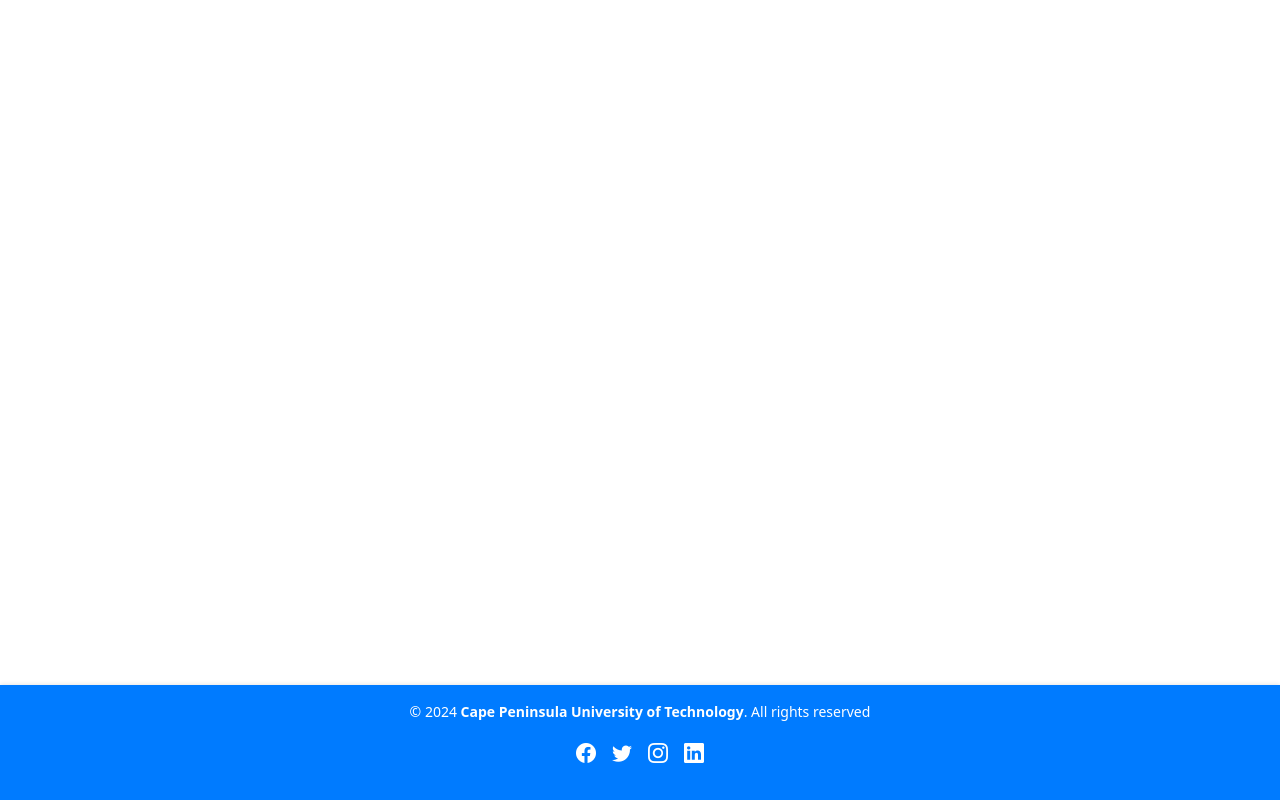
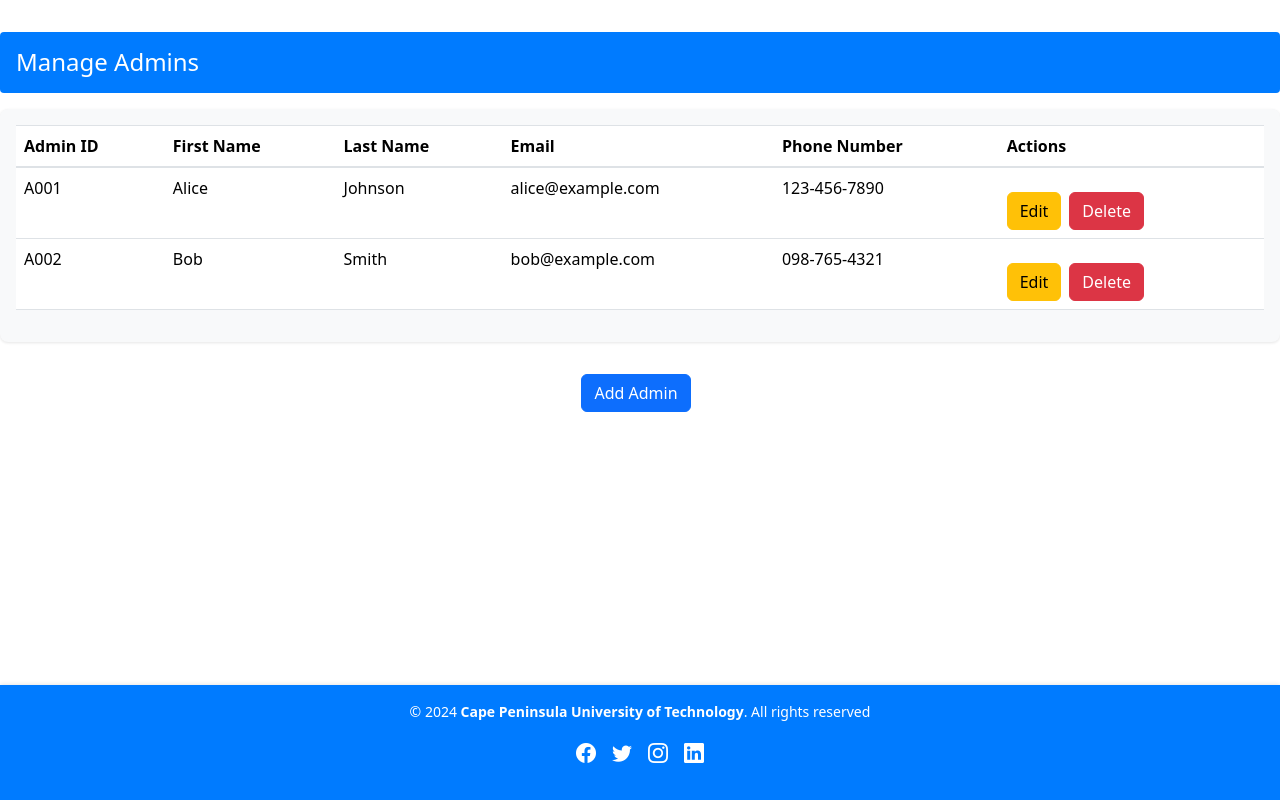
Before and after one commit to Aaniquah222641495/tutor-buddy-client, a React (Vite) app in the folder TutorMs/: page /adminDashboard/manageAdmins in a window 1280 px wide. Built offline with nearby package versions, Linux system fonts and the light colour scheme.

Commit message:
updated manage admin  page and form

```diff
--- a/TutorMs/src/App.jsx
+++ b/TutorMs/src/App.jsx
@@ -7,6 +7,7 @@ import Footer from './Components/Common/Footer/Footer';
 import ManageTutors from './Components/Views/Admin/ManageTutors/ManageTutors';
 import ManageStudents from './Components/Views/Admin/ManageStudents/ManageStudents';
 import ManageVenues from './Components/Views/Admin/ManageVenues/ManageVenues';
+import ManageAdmins from './Components/Views/Admin/ManageAdmins/ManageAdmins';
 
 
 
@@ -20,9 +21,12 @@ const App = () => {
 
           <Route path='/' element={<Login/>}/>
           <Route path='/adminDashboard' element={<AdminDashboard/>}/>
+          <Route path='/adminDashboard/manageAdmins' element={<ManageAdmins/>}/>
           <Route path='/adminDashboard/manageTutors' element={<ManageTutors/>}/>
           <Route path='/adminDashboard/manageStudents' element={<ManageStudents/>}/>
           <Route path='/adminDashboard/manageVenues' element={<ManageVenues/>}/>
+
+
         </Routes>
         <Footer/>
       </div>
--- a/TutorMs/src/Components/Forms/Admin/AddAdminForm.jsx
+++ b/TutorMs/src/Components/Forms/Admin/AddAdminForm.jsx
@@ -1,73 +1,90 @@
 import React, { useState } from 'react';
 
-const AddAdminForm = ({ closeModal }) => {
-    const [firstName, setFirstName] = useState('');
-    const [lastName, setLastName] = useState('');
-    const [phoneNumber, setPhoneNumber] = useState('');
-    const [email, setEmail] = useState('');
-    const [password, setPassword] = useState('');
+
+const AddAdminForm = ({ closeModal, handleAddAdmin, selectedAdmin }) => {
+    const [admin, setAdmin] = useState(selectedAdmin || { firstName: '', lastName: '', email: '', phoneNumber: '', password: '' });
+
+    const handleChange = (e) => {
+        const { name, value } = e.target;
+        setAdmin((prevAdmin) => ({ ...prevAdmin, [name]: value }));
+    };
 
     const handleSubmit = (e) => {
         e.preventDefault();
-
-        console.log({ firstName, lastName, phoneNumber, email, password });
+        if (selectedAdmin) {
+            handleEditAdmin(admin);
+        } else {
+            handleAddAdmin(admin);
+        }
         closeModal();
     };
 
     return (
-        <form onSubmit={handleSubmit}>
-            <h2>Add New Admin</h2>
-            <div className='form-group'>
-                <label>First Name</label>
+        <form onSubmit={handleSubmit} className="form">
+            <h2 className="sub-header">{selectedAdmin ? 'Edit Admin' : 'Add Admin'}</h2>
+            <div className="form-group">
+                <label htmlFor="firstName">First Name</label>
                 <input
-                    type='text'
-                    value={firstName}
-                    onChange={(e) => setFirstName(e.target.value)}
+                    type="text"
+                    id="firstName"
+                    name="firstName"
+                    value={admin.firstName}
+                    onChange={handleChange}
                     required
                 />
             </div>
 
-            <div className='form-group'>
-                <label>Last Name</label>
+            <div className="form-group">
+                <label htmlFor="lastName">Last Name</label>
                 <input
-                    type='text'
-                    value={lastName}
-                    onChange={(e) => setLastName(e.target.value)}
+                    type="text"
+                    id="lastName"
+                    name="lastName"
+                    value={admin.lastName}
+                    onChange={handleChange}
                     required
                 />
             </div>
 
-            <div className='form-group'>
-                <label>Phone Number</label>
+            <div className="form-group">
+                <label htmlFor="email">Email</label>
                 <input
-                    type='tel'
-                    value={phoneNumber}
-                    onChange={(e) => setPhoneNumber(e.target.value)}
+                    type="email"
+                    id="email"
+                    name="email"
+                    value={admin.email}
+                    onChange={handleChange}
                     required
                 />
             </div>
 
-            <div className='form-group'>
-                <label>Email</label>
+            <div className="form-group">
+                <label htmlFor="phoneNumber">Phone Number</label>
                 <input
-                    type='email'
-                    value={email}
-                    onChange={(e) => setEmail(e.target.value)}
+                    type="tel"
+                    id="phoneNumber"
+                    name="phoneNumber"
+                    value={admin.phoneNumber}
+                    onChange={handleChange}
                     required
                 />
             </div>
 
-            <div className='form-group'>
-                <label>Password</label>
+            <div className="form-group">
+                <label htmlFor="password">Password</label>
                 <input
-                    type='password'
-                    value={password}
-                    onChange={(e) => setPassword(e.target.value)}
+                    type="password"
+                    id="password"
+                    name="password"
+                    value={admin.password}
+                    onChange={handleChange}
                     required
                 />
             </div>
 
-            <button type="submit">Add Admin</button>
+            <button type="submit" className="btn btn-primary">
+                {selectedAdmin ? 'Update Admin' : 'Add Admin'}
+            </button>
         </form>
     );
 };
--- a/TutorMs/src/Components/Views/Admin/AdminDashboard.jsx
+++ b/TutorMs/src/Components/Views/Admin/AdminDashboard.jsx
@@ -1,7 +1,6 @@
 import React from 'react';
 import { Link, Outlet, useNavigate } from 'react-router-dom';
 import './AdminDashboard.css'; // Import the new CSS file
-
 
 const AdminDashboard = () => {
     const navigate = useNavigate();
@@ -25,6 +24,12 @@ const AdminDashboard = () => {
                         <Link to="/adminDashboard" className='nav-link text-white px-0 align-middle'>
                             <i className="fs-4 bi bi-speedometer2"></i>
                             <span className='ms-2 d-none d-sm-inline'>Dashboard</span>
+                        </Link>
+                    </li>
+                    <li className="w-100">
+                        <Link to="/adminDashboard/manageAdmins" className="nav-link px-0 align-middle text-white">
+                            <i className='fs-4 bi bi-shield-lock'></i>
+                            <span className='ms-2 d-none d-sm-inline'>Manage Admins</span>
                         </Link>
                     </li>
                     <li className="w-100">
@@ -54,10 +59,45 @@ const AdminDashboard = () => {
                 </ul>
             </div>
 
-
             <div className="main-content">
                 <div className='main-header'>
                     <h4>Admin Dashboard</h4>
+                </div>
+
+                <div className='management-section'>
+                    <h4 className='sub-header'>Manage Admins</h4>
+                    <div className='table-container'>
+                        <table className='table'>
+                            <thead>
+                                <tr>
+                                    <th>Admin ID</th>
+                                    <th>First Name</th>
+                                    <th>Last Name</th>
+                                    <th>Email</th>
+                                    <th>Phone Number</th>
+                                    <th>Actions</th>
+                                </tr>
+                            </thead>
+                            <tbody>
+                                <tr>
+                                    <td>1</td>
+                                    <td>Admin1</td>
+                                    <td>Last1</td>
+                                    <td>admin1@example.com</td>
+                                    <td>1234567890</td>
+                                    <td><button className='btn btn-primary'>Delete</button></td>
+                                </tr>
+                                <tr>
+                                    <td>2</td>
+                                    <td>Admin2</td>
+                                    <td>Last2</td>
+                                    <td>admin2@example.com</td>
+                                    <td>0987654321</td>
+                                    <td><button className='btn btn-primary'>Delete</button></td>
+                                </tr>
+                            </tbody>
+                        </table>
+                    </div>
                 </div>
 
                 <div className='management-section'>
@@ -73,13 +113,12 @@ const AdminDashboard = () => {
                                     <th>Email</th>
                                     <th>Subject</th>
                                     <th>Actions</th>
-
                                 </tr>
                             </thead>
                             <tbody>
                                 <tr>
                                     <td>1</td>
-                                    <td>John </td>
+                                    <td>John</td>
                                     <td>Doe</td>
                                     <td>1234567891</td>
                                     <td>john.doe@example.com</td>
@@ -88,7 +127,7 @@ const AdminDashboard = () => {
                                 </tr>
                                 <tr>
                                     <td>2</td>
-                                    <td>Jane </td>
+                                    <td>Jane</td>
                                     <td>Doe</td>
                                     <td>11234567899</td>
                                     <td>jane.smith@example.com</td>
@@ -101,7 +140,7 @@ const AdminDashboard = () => {
                 </div>
 
                 <div className='management-section'>
-                    <h4 className='subheader'>Manage Students</h4>
+                    <h4 className='sub-header'>Manage Students</h4>
                     <div className='table-container'>
                         <table className='table'>
                             <thead>
@@ -121,7 +160,6 @@ const AdminDashboard = () => {
                                     <td>Johnson</td>
                                     <td>emily.johnson@example.com</td>
                                     <td><button className='btn btn-primary'>Delete</button></td>
-
                                 </tr>
                                 <tr>
                                     <td>2</td>
@@ -129,7 +167,6 @@ const AdminDashboard = () => {
                                     <td>Brown</td>
                                     <td>michael.brown@example.com</td>
                                     <td><button className='btn btn-primary'>Delete</button></td>
-
                                 </tr>
                             </tbody>
                         </table>
@@ -142,7 +179,7 @@ const AdminDashboard = () => {
                         <table className='table'>
                             <thead>
                                 <tr>
-                                    <th>VenueID</th>
+                                    <th>Venue ID</th>
                                     <th>Room</th>
                                     <th>Building</th>
                                     <th>Actions</th>
@@ -155,14 +192,12 @@ const AdminDashboard = () => {
                                     <td>2.22</td>
                                     <td>Library</td>
                                     <td><button className='btn btn-primary'>Delete</button></td>
-
                                 </tr>
                                 <tr>
                                     <td>2</td>
                                     <td>Lab 1.1</td>
-                                    <td> Engineering Building </td>
+                                    <td>Engineering Building</td>
                                     <td><button className='btn btn-primary'>Delete</button></td>
-
                                 </tr>
                             </tbody>
                         </table>
--- a/TutorMs/src/Components/Views/Admin/ManageAdmins/ManageAdmins.jsx
+++ b/TutorMs/src/Components/Views/Admin/ManageAdmins/ManageAdmins.jsx
@@ -0,0 +1,87 @@
+import React, { useState } from 'react';
+import Modal from '../../../Common/Modals/Modal';
+import AddAdminForm from '../../../Forms/Admin/AddAdminForm';
+import '../manage.css';
+
+const ManageAdmins = () => {
+    const [admins, setAdmins] = useState([
+        { adminId: 'A001', firstName: 'Alice', lastName: 'Johnson', email: 'alice@example.com', phoneNumber: '123-456-7890' },
+        { adminId: 'A002', firstName: 'Bob', lastName: 'Smith', email: 'bob@example.com', phoneNumber: '098-765-4321' }
+    ]);
+    const [showModal, setShowModal] = useState(false);
+    const [selectedAdmin, setSelectedAdmin] = useState(null);
+
+    const openModal = (admin = null) => {
+        setSelectedAdmin(admin); // Set the selected admin for editing or null for adding
+        setShowModal(true);
+    };
+
+    const closeModal = () => setShowModal(false);
+
+    const handleAddAdmin = (admin) => {
+        setAdmins([...admins, { ...admin, adminId: `A${(admins.length + 1).toString().padStart(3, '0')}` }]);
+    };
+
+    const handleEditAdmin = (updatedAdmin) => {
+        setAdmins(admins.map(admin =>
+            admin.adminId === updatedAdmin.adminId ? updatedAdmin : admin
+        ));
+    };
+
+    const handleDeleteAdmin = (adminId) => {
+        setAdmins(admins.filter(admin => admin.adminId !== adminId));
+    };
+
+    return (
+        <div className='section'>
+            <h4 className='sub-header'>Manage Admins</h4>
+            <div className='table-container'>
+                <table className='table'>
+                    <thead>
+                        <tr>
+                            <th>Admin ID</th>
+                            <th>First Name</th>
+                            <th>Last Name</th>
+                            <th>Email</th>
+                            <th>Phone Number</th>
+                            <th>Actions</th>
+                        </tr>
+                    </thead>
+                    <tbody>
+                        {admins.map((admin) => (
+                            <tr key={admin.adminId}>
+                                <td>{admin.adminId}</td>
+                                <td>{admin.firstName}</td>
+                                <td>{admin.lastName}</td>
+                                <td>{admin.email}</td>
+                                <td>{admin.phoneNumber}</td>
+                                <td>
+                                    <button className='btn btn-warning' onClick={() => openModal(admin)}>Edit</button>
+                                    <button className='btn btn-danger' onClick={() => handleDeleteAdmin(admin.adminId)}>Delete</button>
+                                </td>
+                            </tr>
+                        ))}
+                    </tbody>
+                </table>
+            </div>
+            <div className='button-container'>
+                <button className='btn btn-primary' onClick={() => openModal()}>Add Admin</button>
+            </div>
+            {showModal && (
+                <Modal
+                    show={showModal}
+                    onClose={closeModal}
+                    FormComponent={AddAdminForm}
+                    formProps={{
+                        closeModal,
+                        handleAddAdmin,
+                        handleEditAdmin,
+                        selectedAdmin
+                    }}
+                />
+            )}
+        </div>
+    );
+};
+
+export default ManageAdmins;
```
